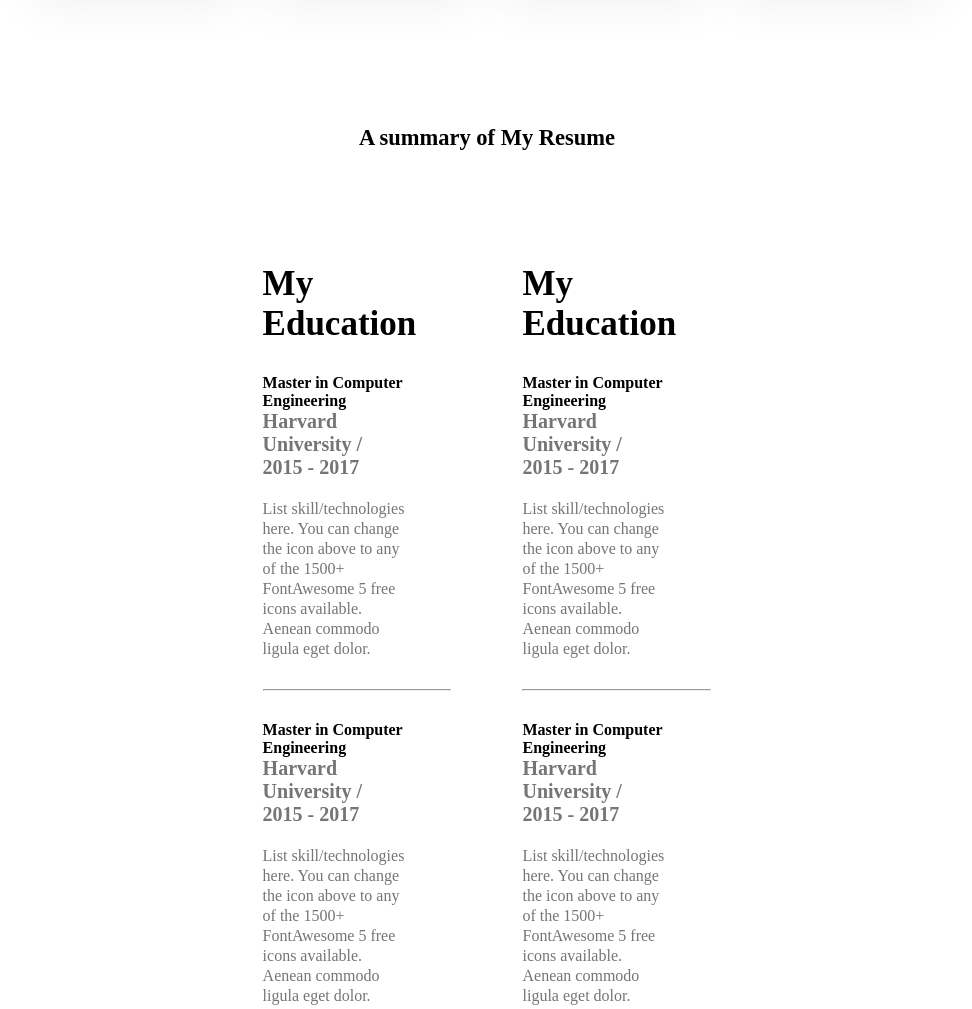
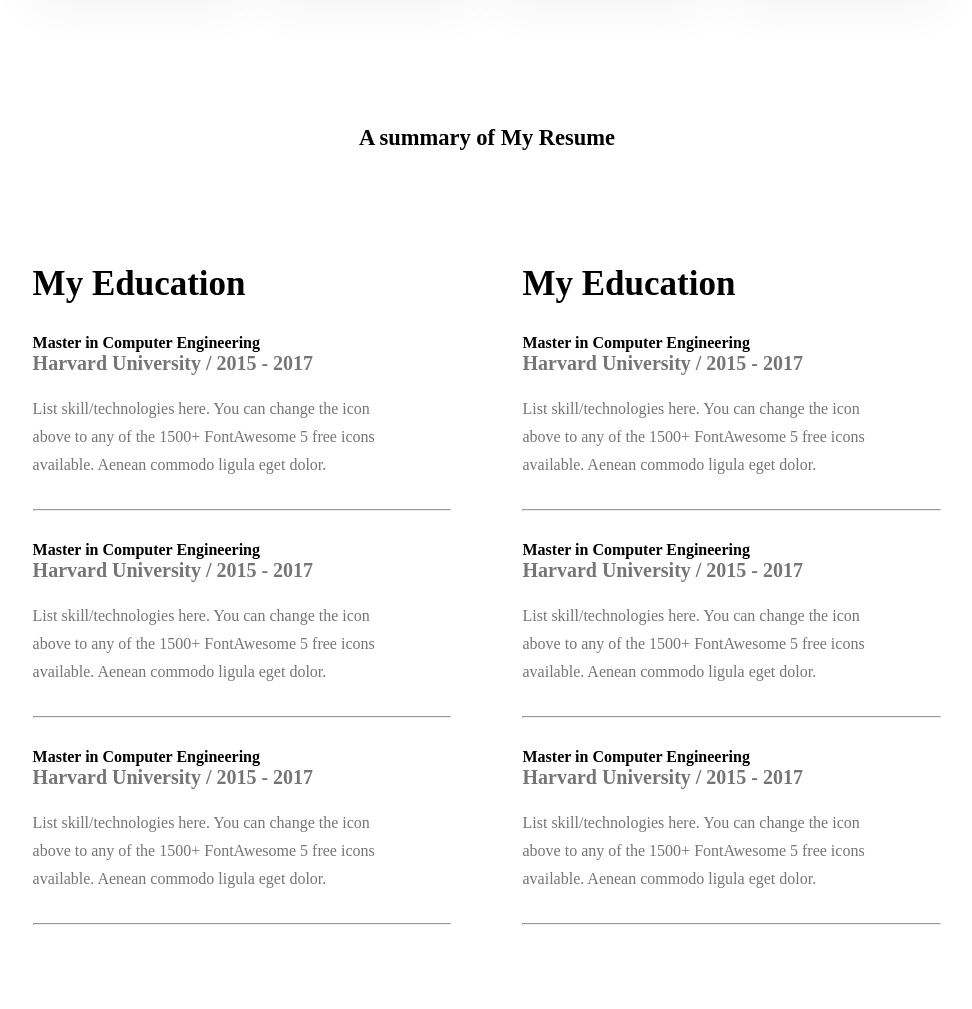
Before and after one commit to sunny2749/My-First-Portfolio, a plain HTML site: page index.html in a window 1280 px wide. Shown: the part 2160-3169 px from the top of the page, without its empty margins (153-1125 px from the left). After the commit the page ends 3115 px from the top, so only its background shows below. Drawn offline with Linux system fonts and the light colour scheme.

Commit message:
requre resume section

```diff
--- a/Styles/style.css
+++ b/Styles/style.css
@@ -191,8 +191,6 @@
   width: 71%;
   max-width: 1140px;
   margin: 0px auto;
-  padding-left: 230px;
-  padding-right: 230px;
 }
 
 #resume .section-heading{
@@ -230,6 +228,6 @@
 }
 .resume-card .card-text {
     font-size: 16px;
-    line-height: 20px;
+    line-height: 28px;
     color: #757575;
 }
```
